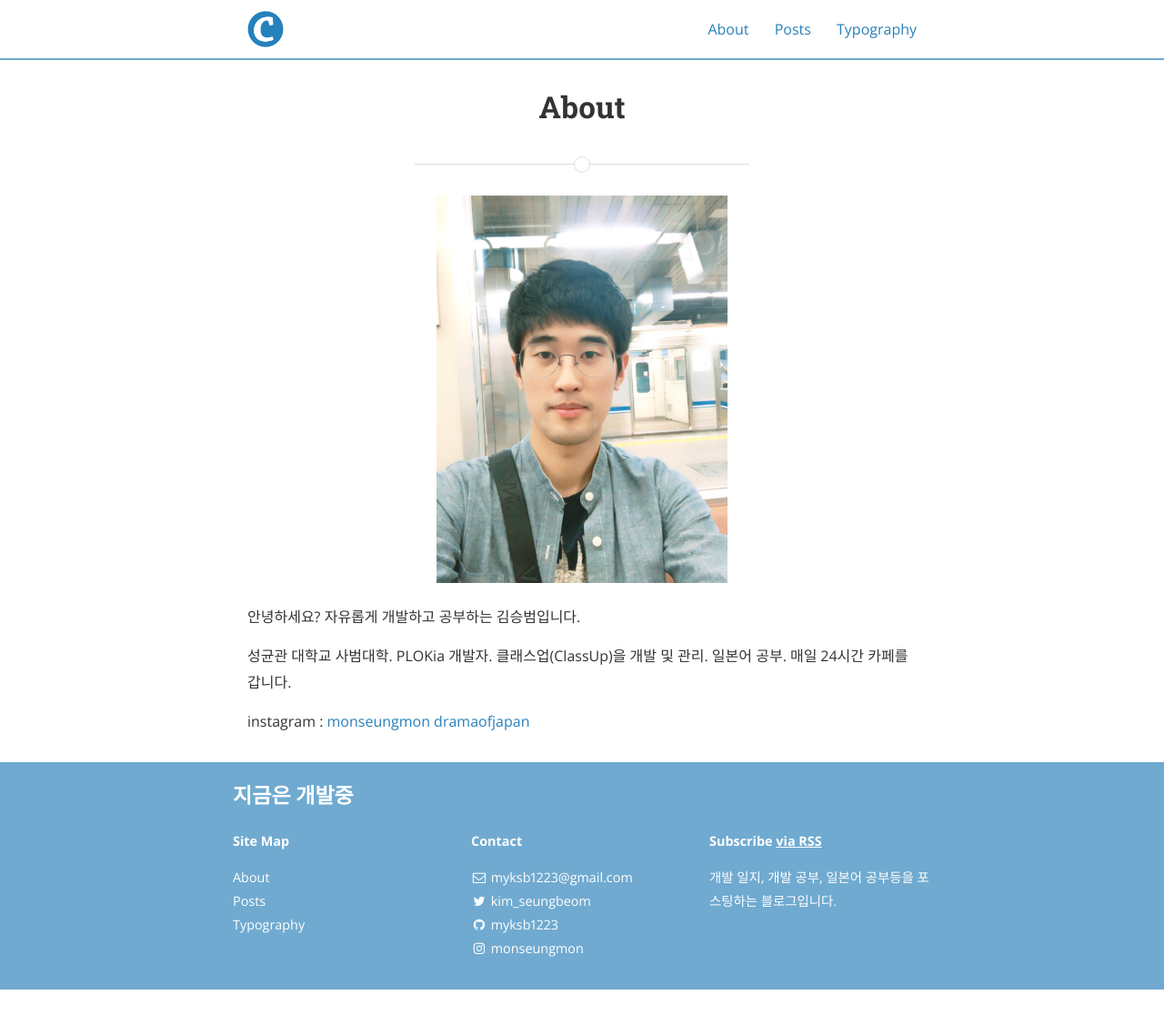
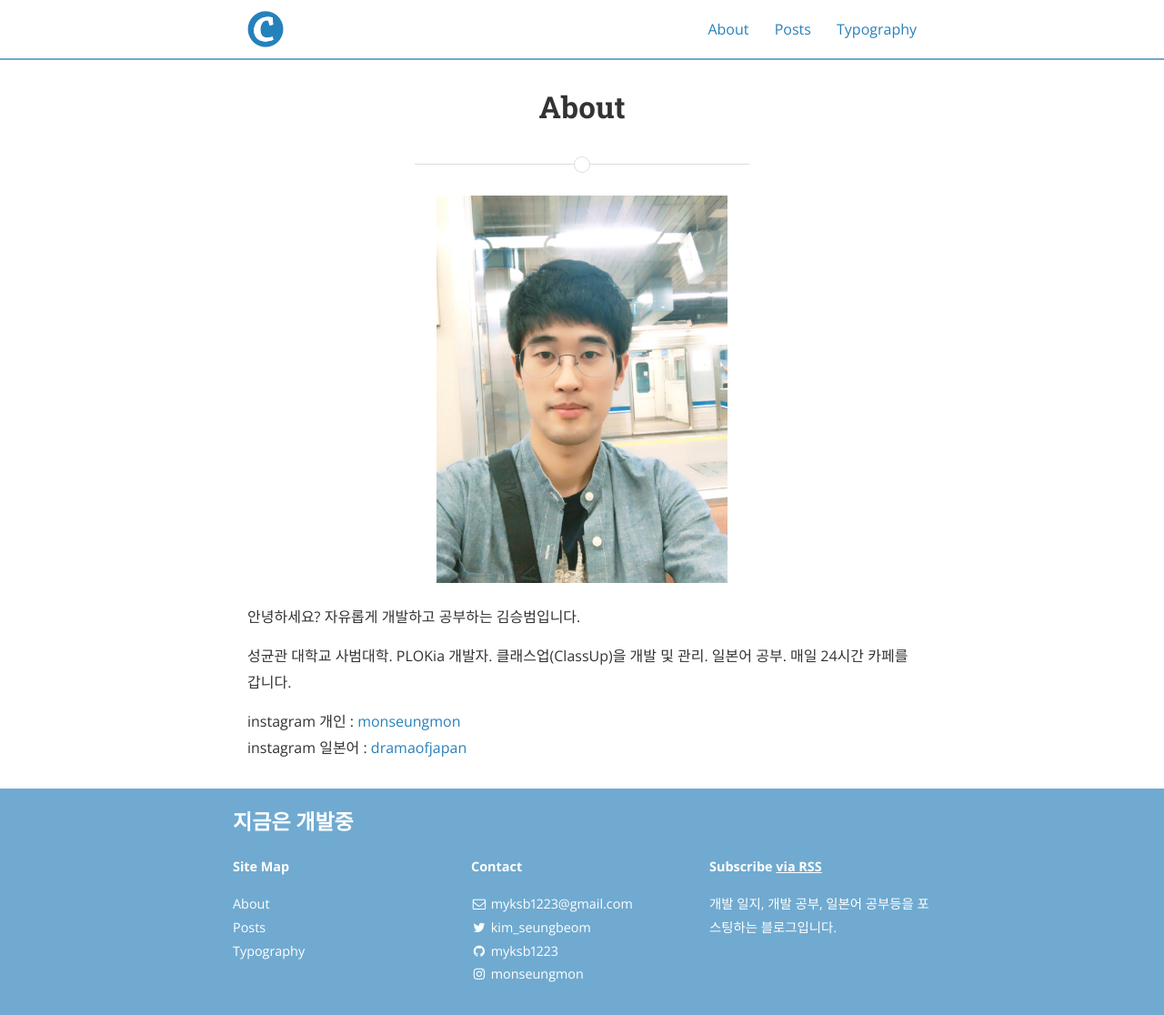
Before and after one commit to myksb1223/myksb1223.github.io, a Jekyll site: the page built from about.md, in a window 1280 px wide. Shown: the whole page at 91% size. Built offline with Jekyll 4.4.1, drawn with Linux system fonts in a browser that asks for light colours; nearby versions of some CDN libraries; before the commit the page ends 1088 px from its top, so only the background shows below that.

Commit message:
Update profile

```diff
--- a/about.md
+++ b/about.md
@@ -14,5 +14,5 @@ PLOKia 개발자.
 일본어 공부.
 매일 24시간 카페를 갑니다.
 
-instagram : [monseungmon](https://www.instagram.com/monseungmon/)
-[dramaofjapan](https://www.instagram.com/dramaofjapan/)
+instagram 개인 : [monseungmon](https://www.instagram.com/monseungmon/)
+instagram 일본어 : [dramaofjapan](https://www.instagram.com/dramaofjapan/)
```
